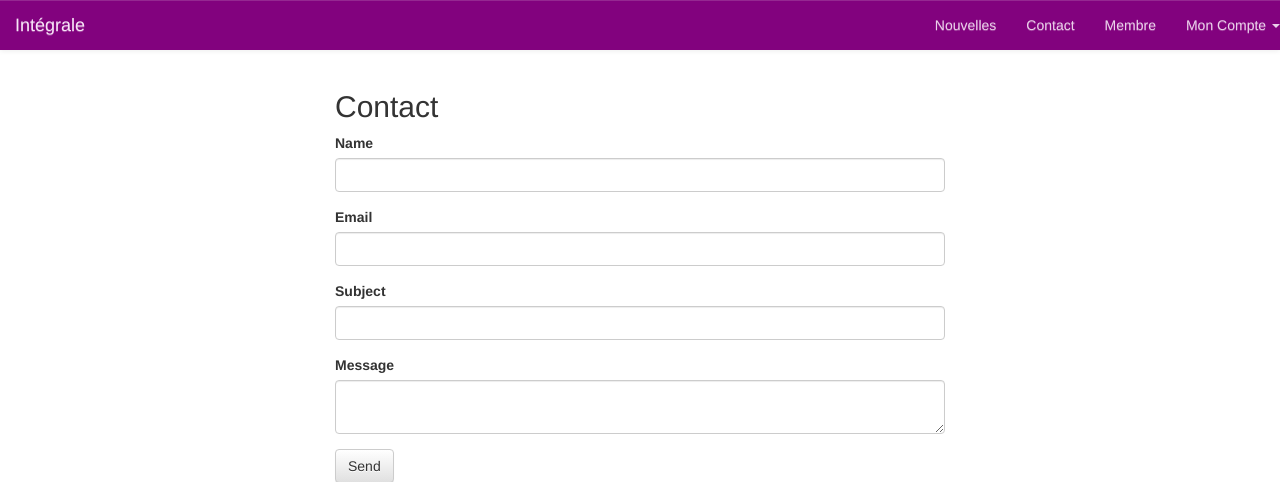
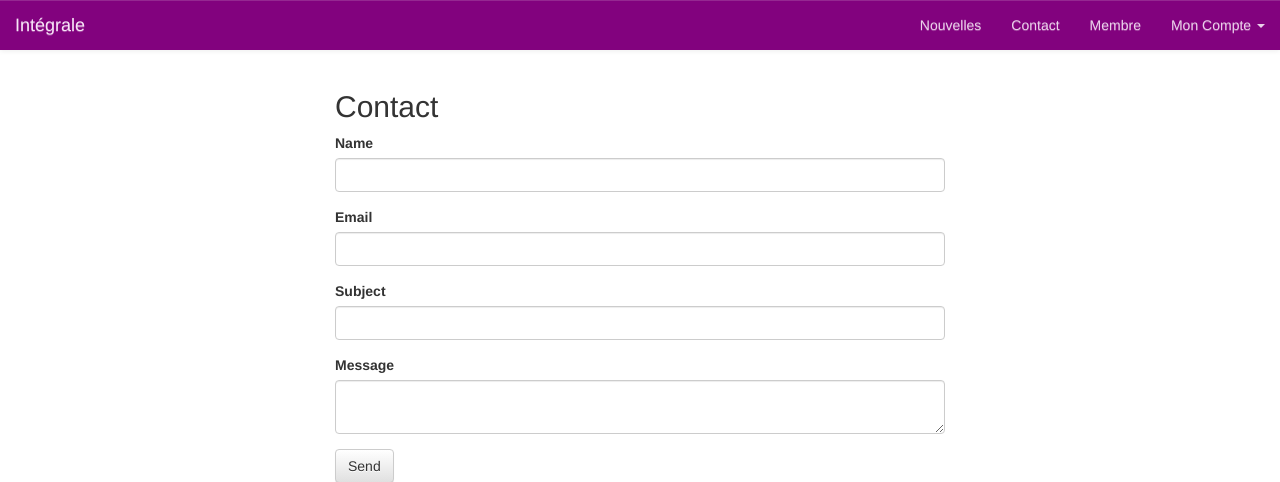
Before and after one commit to integraleets/integrale.etsmtl.ca, a Flask app: page /contact in a window 1280 px wide. Shown: the top 482 px of the page. Run offline with Flask 2, Linux system fonts and the light colour scheme; some libraries are stand-ins or nearby versions.

Commit message:
fix menu

```diff
--- a/app/integrale_flask/templates/menu.html
+++ b/app/integrale_flask/templates/menu.html
@@ -9,7 +9,7 @@
 		</button>
 		<a class="navbar-brand" href="/">Intégrale</a>
 	</div>
-
+	<div class="collapse navbar-collapse" id="bs-example-navbar-collapse-1">
 		<ul class="nav navbar-nav navbar-right">
 			<li><a href="/">Nouvelles</a></li>
 			<li><a href="{{ url_for('contact') }}">Contact</a></li>
```
